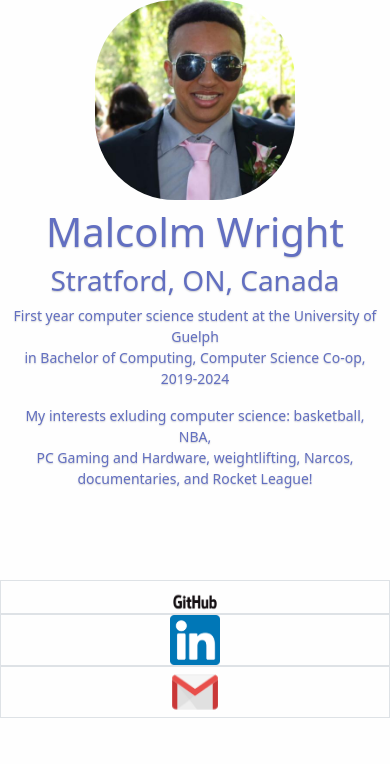
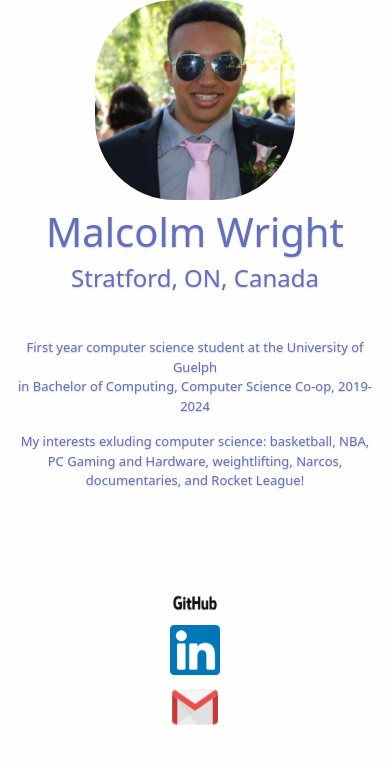
Before and after one commit to mbw101/mbw101.github.io, a plain HTML site: page index.html in a window 390 px wide. Drawn offline with nearby package versions, Linux system fonts and the light colour scheme.

Commit message:
Found a typo in one of the headers. Added a few adjustments as well.

```diff
--- a/index.html
+++ b/index.html
@@ -20,14 +20,19 @@
 
     <body>
         <div class="fullContainer">
+            <!-- This is the faceshot section -->
             <div class="faceshot header">
                 <img id="faceshot-image" src="img/faceshot.png">
             </div>
 
+            <!-- This section represents the text that is in the middle of the website. -->
             <div class="bodyText">
+                <div class="titleText">
                     <h1 class="name">Malcolm Wright</h1>
-                <h3 class="hometown">Stratford, ON, Canada</h4>
+                    <h4 class="hometown">Stratford, ON, Canada</h4>
+                </div>
 
+                <div class="description">
                     <!-- Position/school -->
                     <p class="position">First year computer science student at the University of Guelph
                         <br>in Bachelor of Computing, Computer Science Co-op, 2019-2024</h4>
@@ -37,23 +42,25 @@
                         <br>PC Gaming and Hardware, weightlifting, Narcos,
                         <br>documentaries, and Rocket League!</p>
                 </div>
+            </div>
 
+            <!-- This section represents the bottom section with the icons and resume -->
             <div class="container-fluid">
                 <div class="mt-2 row justify-content-center">
                     <!-- Links to my github, linkedin, and my email -->
-                    <div class="pt-2 col-md-1 col-centered border">
+                    <div class="pt-2 col-md-1 col-centered" id="github">
                         <a class="github" href="https://github.com/mbw101" target="_blank">
                             <img id="github-icon" src="img/GitHub_Logo.png">
                         </a>
                     </div>
 
-                    <div class="pt-1.5 col-sm-2 border">
+                    <div class="pt-1.5 col-sm-2" id="linkedin">
                         <a class="linkedin" href="https://www.linkedin.com/in/malcolmbwright" target="_blank">
                             <img id="linkedin-icon" src="img/linkedin.png">
                         </a>
                     </div>
 
-                    <div class="col-sm-1 border">
+                    <div class="col-sm-1">
                         <a class="email" href="mailto:wrightmbw01@gmail.com" target="_blank">
                             <img id="email-icon" src="img/email.png">
                         </a>
@@ -62,7 +69,7 @@
 
                 <div class="row">
                     <!-- A link to my resume. The d-none part only displays on small screens and larger -->
-                    <div class="d-none d-sm-block col-xl border">
+                    <div class="d-none d-sm-block col-xl">
                         <a class="resume" href="">Resume</a>
                     </div>
                 </div>
--- a/styles.css
+++ b/styles.css
@@ -60,12 +60,24 @@ body {
 
 /* media queries */
 @media (max-width: 575.98px) {
+    .titleText {
+        padding-bottom: 10%;
+    }
+
     #github-icon {
         height: 100%;
     }
 
-    .bodyText {
-        font-size: 14px;
+    #github {
+        padding-bottom: 3%;
+    }
+
+    #linkedin {
+        padding-bottom: 2%;
+    }
+
+    .description {
+        font-size: 13px;
     }
 
     .container-fluid {
```
Lines whose indentation alone changed are shown as unchanged.
